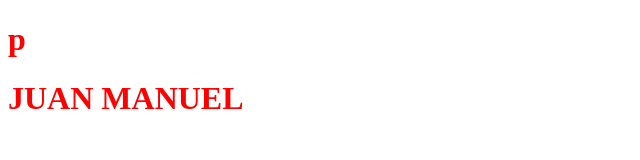
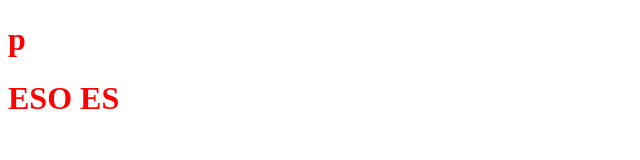
Before and after one commit to Andres-Blaper/remoto1-03-2024, a plain HTML site: page index.html in a window 1280 px wide. Shown: the whole page, without its empty margins (0-640 px from the left). Drawn offline with Linux system fonts and the light colour scheme.

Commit message:
modf. 2 header

```diff
--- a/index.html
+++ b/index.html
@@ -9,7 +9,7 @@
 <body>
     <h1>p</h1>
     <header>
-        <h1>JUAN MANUEL</h1>
+        <h1>ESO ES</h1>
     </header>
 </body>
 </html>
```
